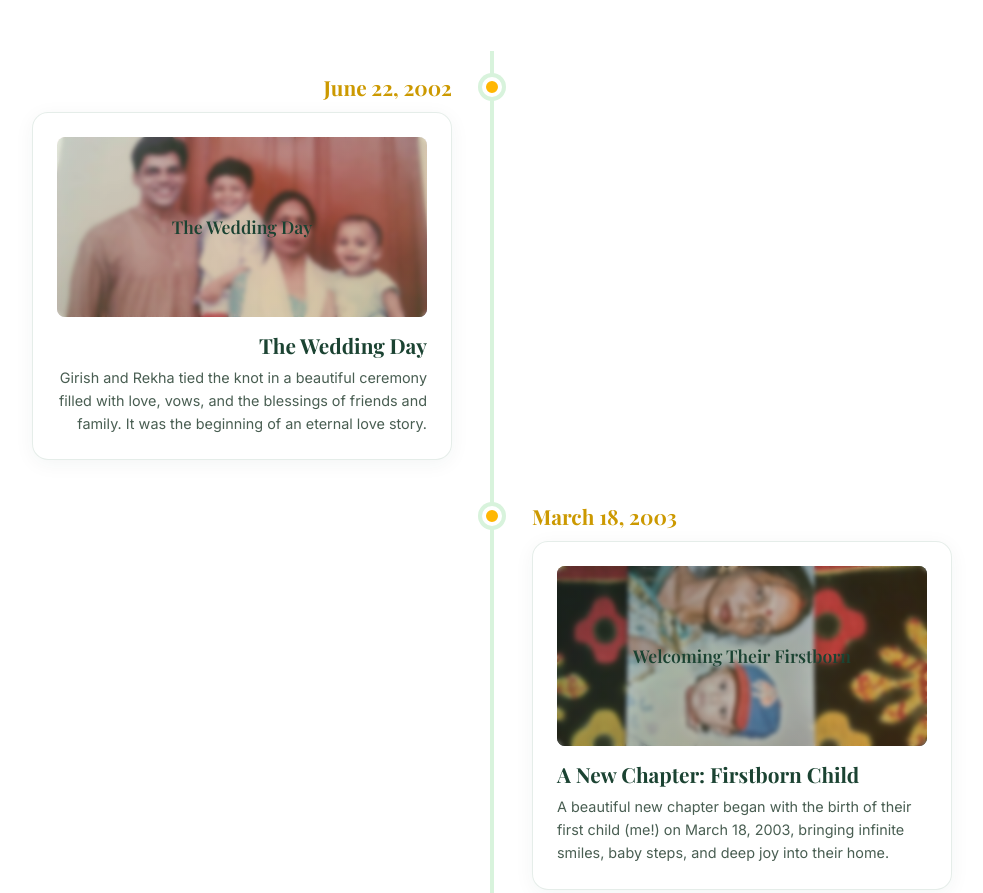
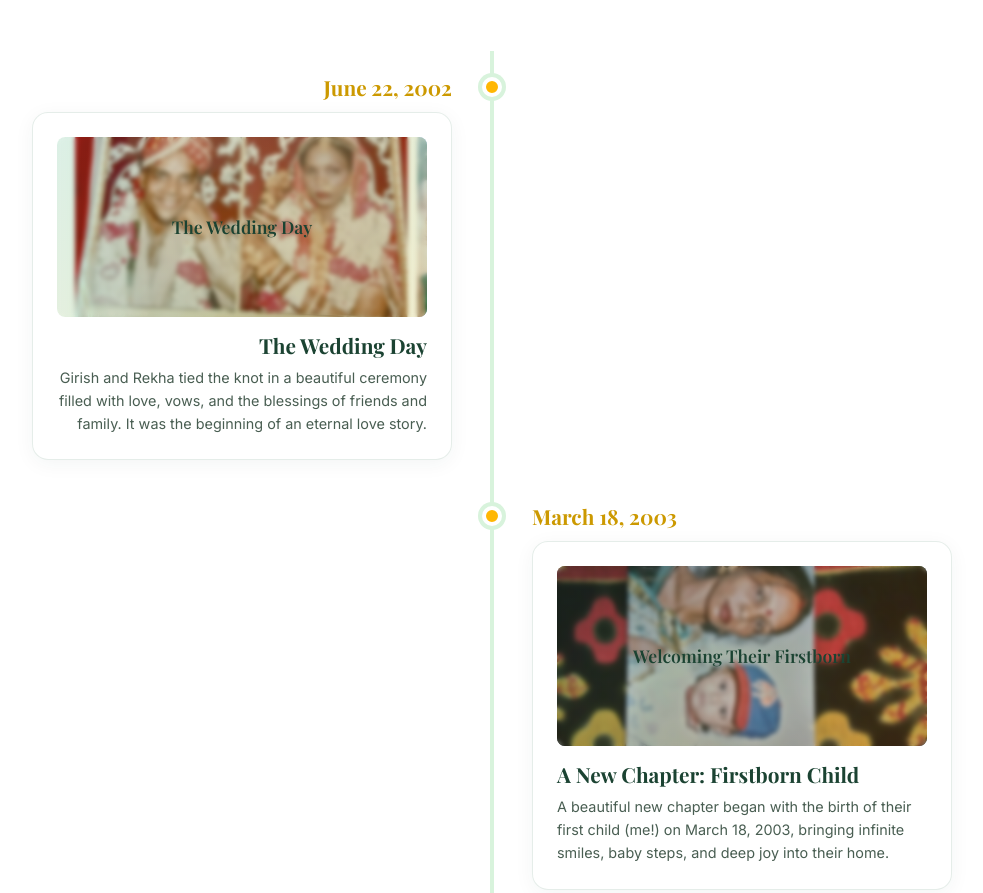
Before and after one commit to Pranavrai207/surprise, a plain HTML site: page index.html in a window 1280 px wide. Shown: the part 2480-3373 px from the top of the page, without its empty margins (148-1131 px from the left). Drawn offline with nearby package versions, Linux system fonts and the light colour scheme; a web font is replaced by a local one.

Commit message:
Update Wedding Day photo to the actual portrait

```diff
--- a/index.html
+++ b/index.html
@@ -218,7 +218,7 @@
             <div class="timeline-date">June 22, 2002</div>
             <div class="timeline-content">
               <div class="timeline-media">
-                <img src="./assets/1586274709860.jpg" alt="Wedding Day of Girish and Rekha" class="timeline-img">
+                <img src="./assets/wedding_day.jpg" alt="Wedding Day of Girish and Rekha" class="timeline-img">
                 <div class="media-placeholder-text">The Wedding Day</div>
               </div>
               <h3 class="timeline-title">The Wedding Day</h3>
@@ -310,7 +310,7 @@
           <!-- Gallery Item 1 -->
           <div class="gallery-item reveal" onclick="openLightbox(0)" tabindex="0" role="button" aria-label="View large size of Wedding Day photo">
             <div class="gallery-img-wrapper">
-              <img src="./assets/1586274709860.jpg" alt="Wedding day of Girish and Rekha" class="gallery-img">
+              <img src="./assets/wedding_day.jpg" alt="Wedding day of Girish and Rekha" class="gallery-img">
               <div class="gallery-overlay">
                 <span class="gallery-zoom"><i class="fas fa-search-plus"></i></span>
                 <span class="gallery-title">The Wedding Day</span>
--- a/main.js
+++ b/main.js
@@ -153,7 +153,7 @@ document.addEventListener("DOMContentLoaded", () => {
    ========================================================================== */
 // Standard placeholder files that the user will drop inside the assets folder
 const GALLERY_PHOTOS = [
-  { src: "./assets/1586274709860.jpg", title: "The Wedding Day", desc: "Married on June 22, 2002. A beautiful wedding ceremony starting a lifespan of love." },
+  { src: "./assets/wedding_day.jpg", title: "The Wedding Day", desc: "Married on June 22, 2002. A beautiful wedding ceremony starting a lifespan of love." },
   { src: "./assets/IMG-20210328-WA0013.jpg", title: "Our Sanctuary", desc: "Setting up their family home, building a nesting space filled with warmth, flowers, and joy." },
   { src: "./assets/IMG_20200510_120608.jpg", title: "Adventures of a Lifetime", desc: "Taking their children on scenic family roadtrips and exploring beautiful places together." },
   { src: "./assets/IMG-20210328-WA0016.jpg", title: "Laughter & Joy", desc: "Sharing small funny everyday candid moments, showing that partnership makes life light." },
```
Also changed, not shown: assets/wedding_day.jpg (added).
